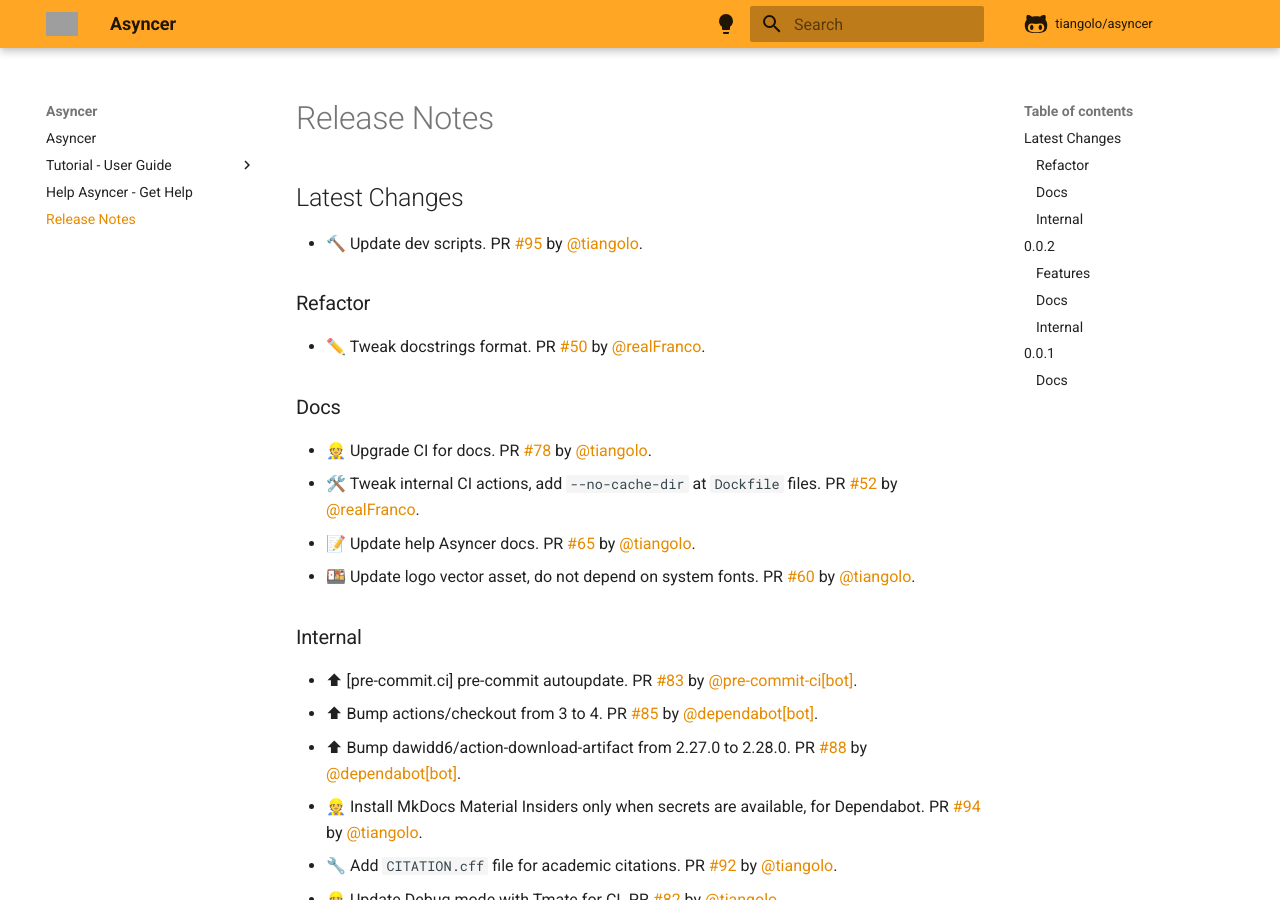
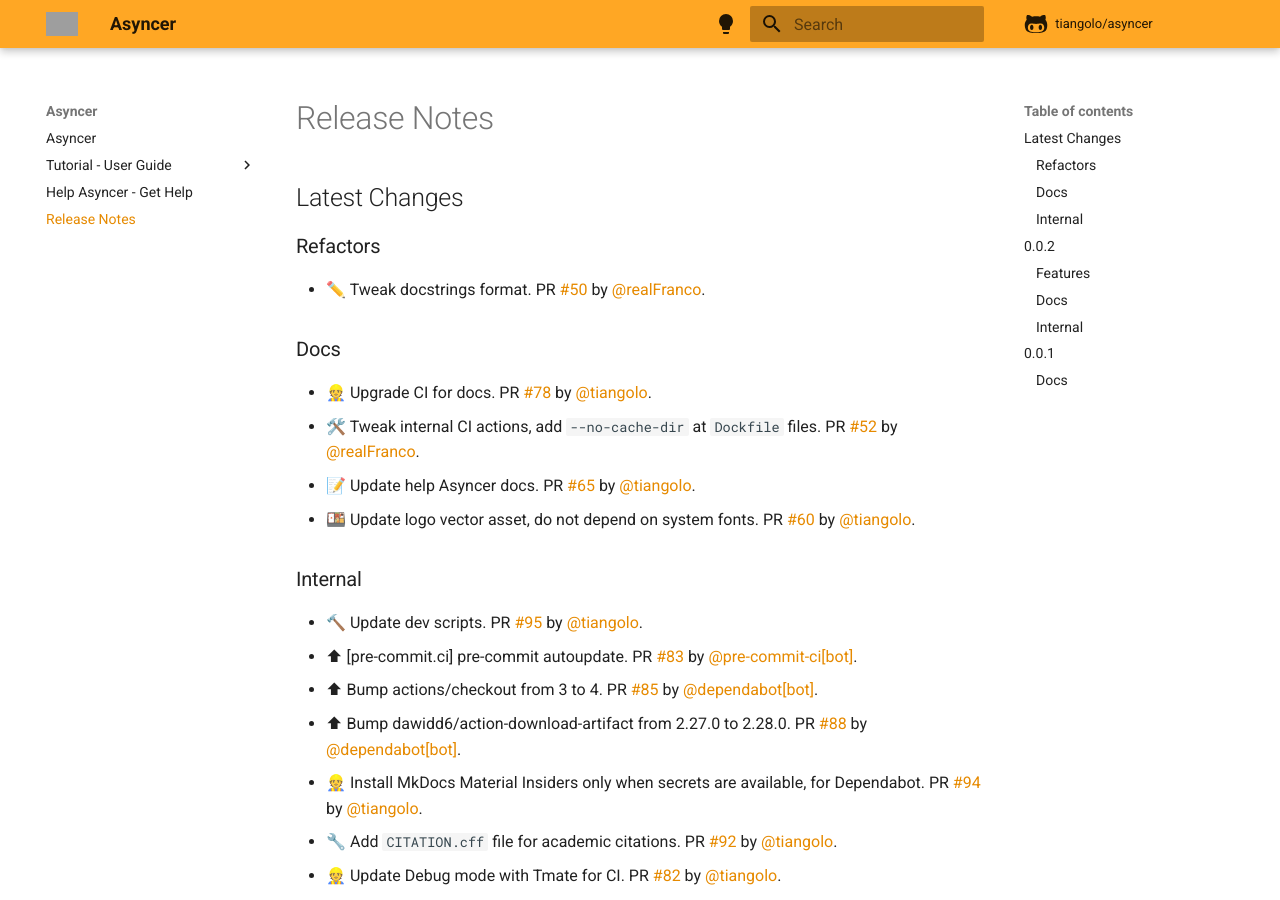
Before and after one commit to fastapi/asyncer, an MkDocs documentation site: the page built from docs/release-notes.md, in a window 1280 px wide and 900 px high. Built offline with MkDocs 1.6.1 and Material for MkDocs 9.7.7, drawn with Linux system fonts in a browser that asks for light colours; comment, search, counter and statistics services are not loaded; grey boxes are pictures that could not be loaded.

Commit message:
👷 Upgrade latest-changes (#97)

```diff
--- a/docs/release-notes.md
+++ b/docs/release-notes.md
@@ -2,9 +2,7 @@
 
 ## Latest Changes
 
-* 🔨 Update dev scripts. PR [#95](https://github.com/tiangolo/asyncer/pull/95) by [@tiangolo](https://github.com/tiangolo).
-
-### Refactor
+### Refactors
 
 * ✏️ Tweak docstrings format. PR [#50](https://github.com/tiangolo/asyncer/pull/50) by [@realFranco](https://github.com/realFranco).
 
```
Also changed, not shown: other parts of docs/release-notes.md (+1 -0 lines), 1 other file.
